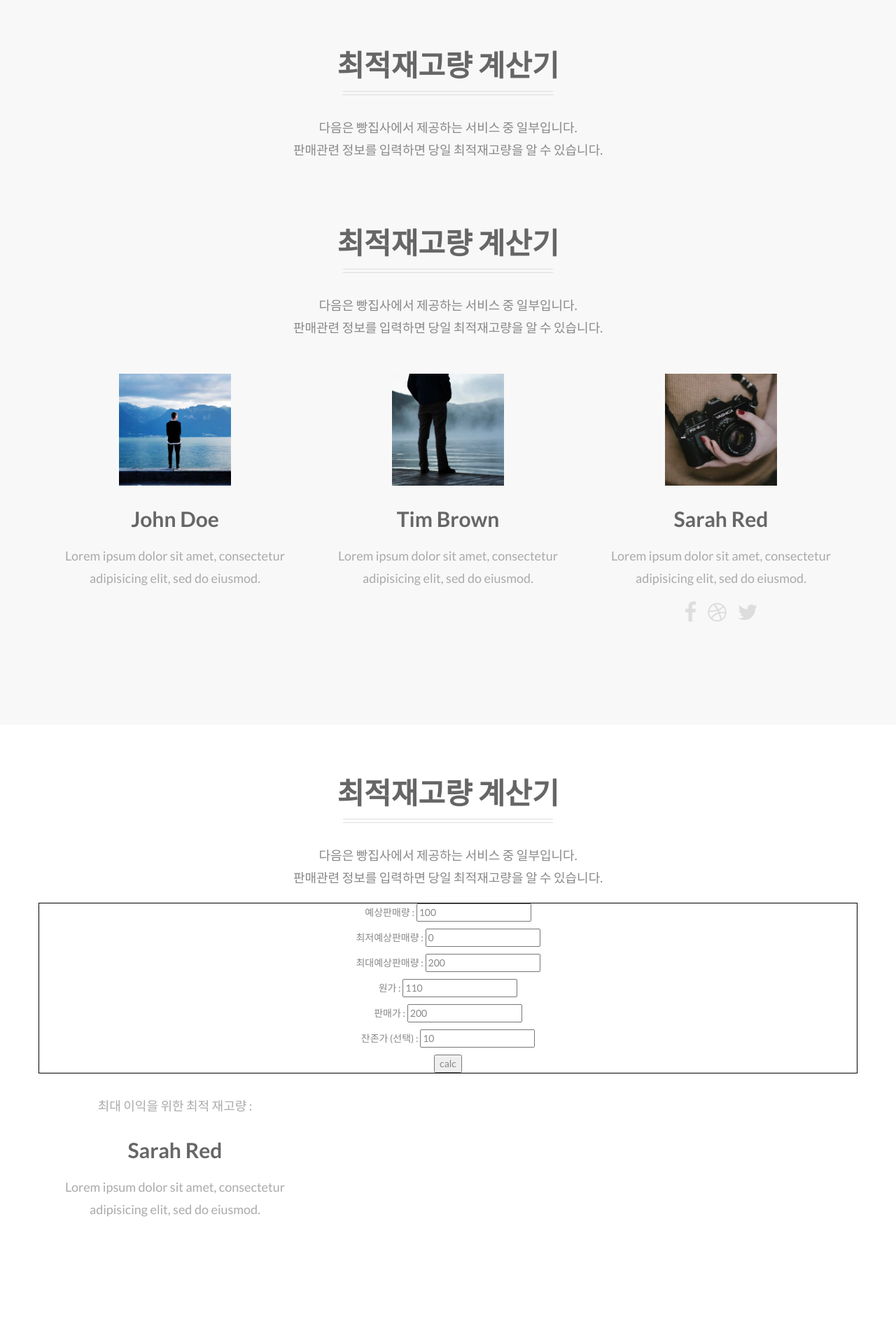
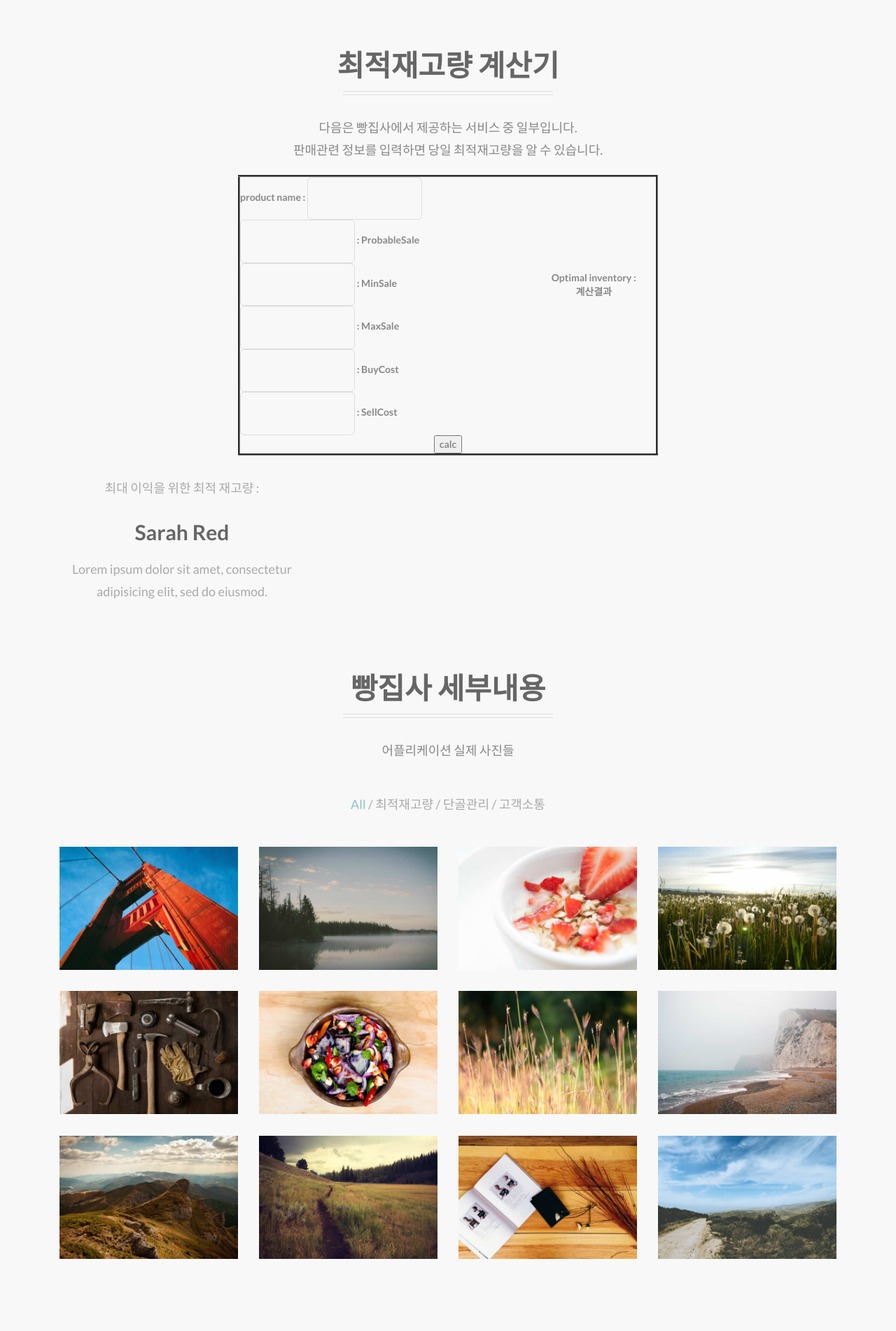
Before and after one commit to djangoServer/djangoServer, a Django app: page / in a window 1280 px wide. Shown: the part 1223-3125 px from the top of the page at 70% size. Run offline with Django 3.2, Linux system fonts and the light colour scheme; lists and menus that the app fills with data are empty; parts of the project's set-up code (start-up, migrations or seed data) failed here and were passed over; some libraries are stand-ins or nearby versions.

Commit message:
간단 계산기능 구현
임시저장

```diff
--- a/webService/FrontEnd/templates/Page/index.html
+++ b/webService/FrontEnd/templates/Page/index.html
@@ -1,8 +1,22 @@
 <!DOCTYPE html>
 {% load staticfiles %}
+
 <html lang="en">
 
     <head>
+		<meta http-equiv="content-type" content="text/html" charset="EUC-KR">
+		<script type="text/javascript">
+		function getElement(){
+			var calc=document.getElementById("calc").value;
+			var calc1=document.getElementById("calc1").value;
+			var calc2=document.getElementById("calc2").value;
+			var calc3=document.getElementById("calc3").value;
+			var calc4=document.getElementById("calc4").value;
+			var calc5=document.getElementById("calc5").value;
+
+			document.getElementById("is_nums").innerHTML =eval( calc+ '+' +  calc1 + '+' + calc2 + '+' + calc3 + '+' + calc4 + '+' + calc5);
+		}
+		</script>
 
         <meta charset="utf-8">
         <meta http-equiv="X-UA-Compatible" content="IE=edge">
@@ -33,9 +47,12 @@
         <link rel="apple-touch-icon-precomposed" sizes="72x72" href="{% static 'assets/ico/apple-touch-icon-72-precomposed.png' %}">
         <link rel="apple-touch-icon-precomposed" href="{% static 'assets/ico/apple-touch-icon-57-precomposed.png' %}">
 
+
     </head>
 
     <body>
+
+	<form action="test.jsp" method="post">
 
         <!-- Loader -->
     	<div class="loader">
@@ -62,7 +79,7 @@
 
         <!-- Top content -->
 		<div style="
-			background-image: URL({% static 'assets/img/backgrounds/1.jpg' %}) ;
+			background-image: URL({% static 'assets/img/backgrounds/8.jpg' %}) ;
 			background-position: 50%;
 			background-size: cover;
 			">
@@ -71,7 +88,7 @@
 					<div class="divider-2"><span></span></div>
 					<h1><a href="">빵집사</a></h1>
 					<div class="divider-2"><span></span></div>
-					<p>본 어플리케이션은 빵집 주인들이 최고이익을 얻을 수 있도록<br> 재고관리기능과 고객관리기능을 제공합니다.</p>
+					<p><font color="#f2f2f2">본 어플리케이션은 빵집 주인들이 최고이익을 얻을 수 있도록<br> 재고관리기능과 고객관리기능을 제공합니다.</font></p>
 					<div class="top-content-bottom-link">
 						<a class="big-link-1" href="#">빵집사 다운로드</a>
 					</div>
@@ -127,77 +144,43 @@
 	                    </p>
 	                </div>
 	            </div>
-	            <div class="row">
-
-	<div class="team-container section-container">
-	        <div class="container">
-	            <div class="col-sm-12 block-1 section-description wow fadeIn">
-	                	<h2>최적재고량 계산기</h2>
-	                    <div class="divider-1 wow fadeInUp"><span></span></div>
-	                    <p>
-	                    	다음은 빵집사에서 제공하는 서비스 중 일부입니다.<br> 판매관련 정보를 입력하면 당일 최적재고량을 알 수 있습니다.
-	                    </p>
-				</div>
-	            <div class="row">
-	                <div class="col-sm-4 team-box wow fadeInUp">
-		                <div class="team-photo">
-		                	<img src="{% static 'assets/img/about/1.jpg' %}" alt="" data-at2x="{% static 'assets/img/about/1.jpg' %}">
-		                </div>
-	                    <h3>John Doe</h3>
-	                    <p>Lorem ipsum dolor sit amet, consectetur adipisicing elit, sed do eiusmod.</p>
-	                </div>
-	                <div class="col-sm-4 team-box wow fadeInDown">
-		                <div class="team-photo">
-		                	<img src="{% static 'assets/img/about/2.jpg' %}" alt="" data-at2x="{% static 'assets/img/about/2.jpg' %}">
-		                </div>
-	                    <h3>Tim Brown</h3>
-	                    <p>Lorem ipsum dolor sit amet, consectetur adipisicing elit, sed do eiusmod.</p>
-	                </div>
-	                <div class="col-sm-4 team-box wow fadeInUp">
-		                <div class="team-photo">
-		                	<img src="{% static 'assets/img/about/3.jpg' %}" alt="" data-at2x="{% static 'assets/img/about/3.jpg' %}">
-		                </div>
-	                    <h3>Sarah Red</h3>
-	                    <p>Lorem ipsum dolor sit amet, consectetur adipisicing elit, sed do eiusmod.</p>
-	                    <div class="team-social">
-		                	<a href="#"><i class="fa fa-facebook"></i></a>
-		                	<a href="#"><i class="fa fa-dribbble"></i></a>
-		                    <a href="#"><i class="fa fa-twitter"></i></a>
-		                </div>
-	                </div>
-	            </div>
-	        </div>
-        </div>
-    </div>
- </div>
-</div>
 
 
-<!-- The team -->
-<div class="team-container section-container">
- <div class="container">
-     <div class="row">
-         <div class="col-sm-12 team section-description wow fadeIn">
-             <h2>최적재고량 계산기</h2>
-             <div class="divider-1 wow fadeInUp"><span></span></div>
-             <p>다음은 빵집사에서 제공하는 서비스 중 일부입니다.<br> 판매관련 정보를 입력하면 당일 최적재고량을 알 수 있습니다. </p>
-         </div>
-     </div>
-     <div class="row">
-          <form action="" name="OptimalInventory" id= "OptimalInventory">
-      <div id="value_input" style="border: 1px solid black;">
 
-        <p>예상판매량 : <input type="number" id="ProbableSale" name="ProbableSale" value=100 required></p>
-        <p> 최저예상판매량 : <input type="number" id="MinSale" name="MinSale" value=0 required> </p>
-        <p>최대예상판매량 : <input type="number" id="MaxSale" name="MaxSale" size="10px" value=200 required> </p>
-        <p> 원가 : <input type="number" id="BuyCost" name="BuyCost" size="10px" value=110 required></p>
-        <p>판매가 : <input type="number" id="SellCost" name="SellCost" size="10px" value=200 required> </p>
-        <p>잔존가 (선택) : <input type="number" id="SalvageCost" name="SalvageCost" value=10></p>
-        <input id="calc" type="submit" size="20px" value="calc"><br/>
-      </div>
-    </form>
+
+				<table border="3" cellpadding="3" cellspacing="0" width="600" align="center" rules=none><!--테이블 생성, 테두리굵기3, 셀안에 여백3, 셀과셀사이0, 가운데정렬, 가로650-->
+					<tr>
+						<th width="70%">product name : <input type="text" id="calc" size="11"></th>
+						<th width="30%"></th>
+					</tr>
+					<tr>
+						<th width="70%"><input type="text" size="11" id="calc1"> : ProbableSale </th>
+						<th width="30%"> </th>
+					</tr>
+					<tr>
+						<th width="70%"><input type="text" size="11" id="calc2"> : MinSale </th>
+						<th width="30%"><center>Optimal inventory : <div id="is_nums">계산결과</div></center></th>
+					</tr>
+					<tr>
+						<th width="70%"><input type="text" size="11" id="calc3"> : MaxSale </th>
+						<th width="30%"> </th>
+					</tr>
+					<tr>
+						<th width="70%"><input type="text" size="11" id="calc4"> : BuyCost </th>
+						<th width="30%"> </th>
+					</tr>
+					<tr>
+						<th width="70%"><input type="text" size="11" id="calc5"> : SellCost </th>
+						<th width="30%"> </th>
+					</tr>
+					<tr>
+						<th colspan="2">
+							<center><input type="button" value="calc" onclick="getElement();"></th></center>
+					</tr>
+				</table>
+
+
          <div class="col-sm-4 team-box wow fadeInUp">
-
           <div id="Optimal">
            <p>최대 이익을 위한 최적 재고량 : <span id ="Optimal_output"></span></p>
           </div>
@@ -205,8 +188,9 @@
              <p>Lorem ipsum dolor sit amet, consectetur adipisicing elit, sed do eiusmod.</p>
          </div>
      </div>
- </div>
-</div>
+
+	<div class="team-container section-container">
+<!-- The team -->
 
 
         <!-- 빵집사 세부내용 -->
```
Also changed, not shown: webService/FrontEnd/static/assets/img/backgrounds/8.jpg (added), 1 other file.
